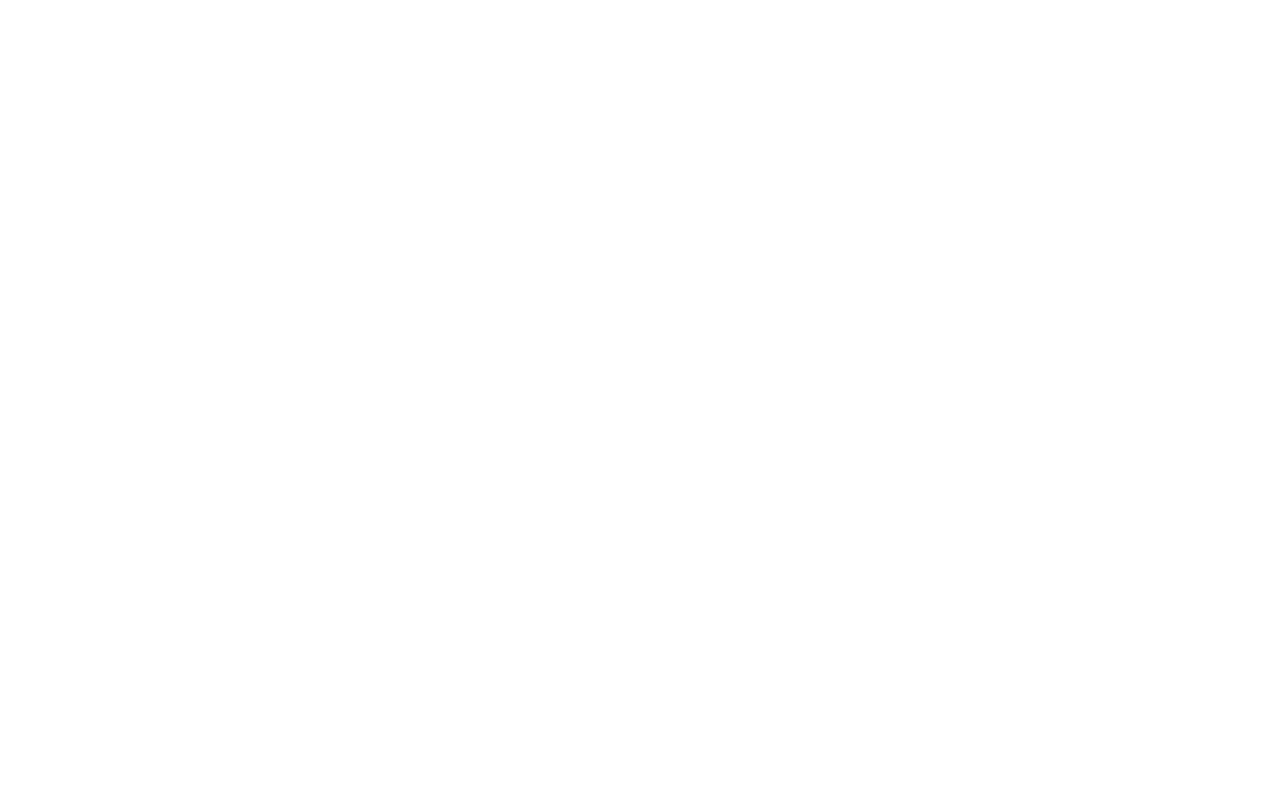
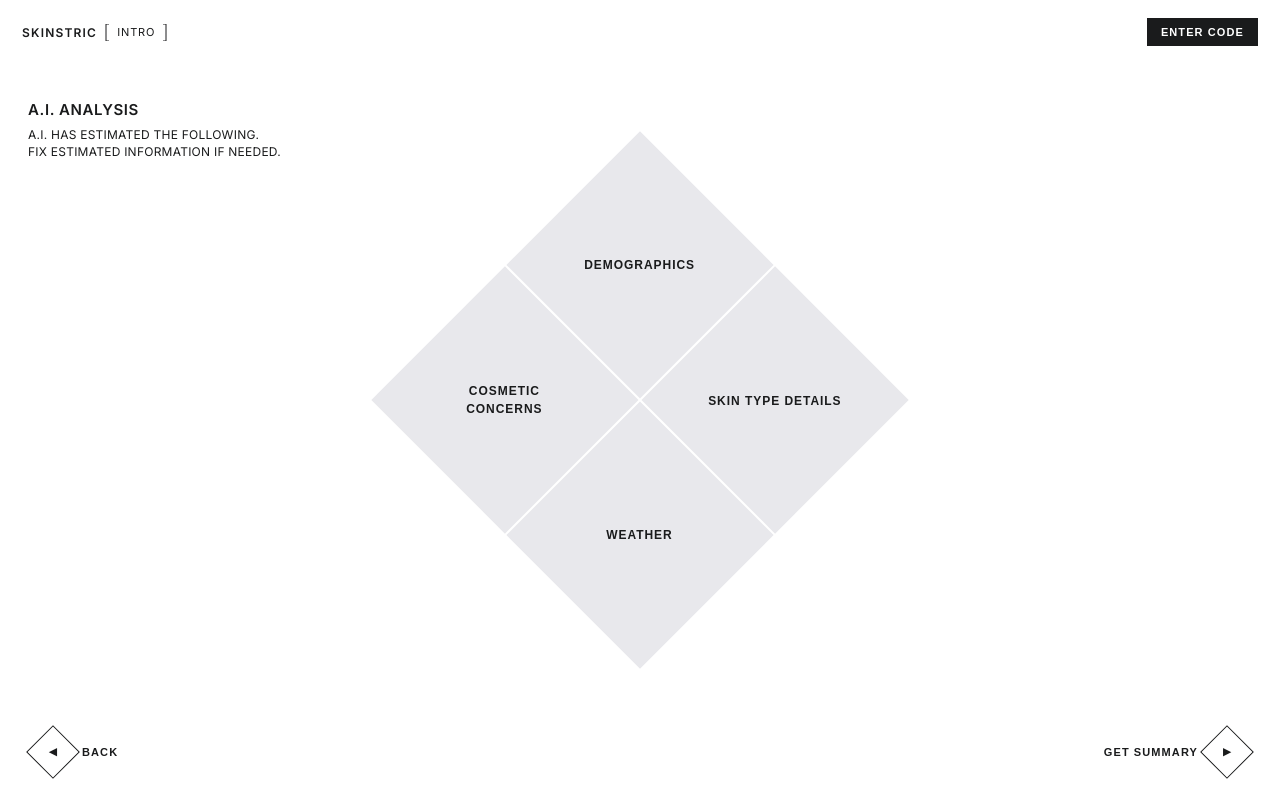
Before and after one commit to navv-r/Skinstric-Internship, a React (Create React App) app: page /select in a window 1280 px wide. Before the commit this address had no page. Built offline with nearby package versions, Linux system fonts and the light colour scheme.

Commit message:
completed the select page

```diff
--- a/src/App.js
+++ b/src/App.js
@@ -4,6 +4,7 @@
 import ResultPage from "./pages/ResultPage";
 import CameraPage from "./pages/CameraPage";
 import CameraCapturePage from "./pages/CameraCapturePage";
+import SelectPage from "./pages/SelectPage";
 import "./App.css";
 
 function App() {
@@ -15,6 +16,7 @@
         <Route path="/result" element={<ResultPage />} />
         <Route path="/camera" element={<CameraPage />} />
         <Route path="/camera/capture" element={<CameraCapturePage />} />
+        <Route path="/select" element={<SelectPage />} />
       </Routes>
     </BrowserRouter>
   );
--- a/src/pages/ResultPage.jsx
+++ b/src/pages/ResultPage.jsx
@@ -102,6 +102,7 @@
       }
       await new Promise(r => setTimeout(r, 3000));
       alert("Your image has been successfully analyzed.");
+      navigate("/select", { state: { demographics } });
     }
     analyze();
   }, [isLoading, previewImage]);
--- /dev/null
+++ b/src/pages/SelectPage.css
@@ -0,0 +1,226 @@
+/* ── Base ── */
+.select {
+  position: relative;
+  width: 100vw;
+  height: 100vh;
+  background: #ffffff;
+  overflow: hidden;
+  font-family: 'Inter', 'Raleway', sans-serif;
+  opacity: 0;
+  transition: opacity 0.4s ease;
+}
+
+.select--mounted {
+  opacity: 1;
+}
+
+/* ── Nav ── */
+.select__nav {
+  position: absolute;
+  top: 0;
+  left: 0;
+  right: 0;
+  height: 64px;
+  z-index: 10;
+  display: flex;
+  align-items: center;
+  justify-content: space-between;
+  padding: 0 22px;
+  opacity: 0;
+  transform: translateY(-6px);
+  transition: opacity 0.5s ease 0.1s, transform 0.5s ease 0.1s;
+}
+
+.select--mounted .select__nav {
+  opacity: 1;
+  transform: translateY(0);
+}
+
+.select__nav-left {
+  display: flex;
+  align-items: center;
+  gap: 8px;
+}
+
+.select__logo {
+  font-size: 12px;
+  font-weight: 600;
+  letter-spacing: 0.1em;
+  color: #1a1b1c;
+}
+
+.select__nav-label {
+  font-size: 11px;
+  color: #1a1b1c;
+  letter-spacing: 0.08em;
+}
+
+.select__enter-code {
+  font-size: 11px;
+  font-weight: 600;
+  letter-spacing: 0.1em;
+  color: #ffffff;
+  background: #1a1b1c;
+  border: none;
+  padding: 8px 14px;
+  cursor: pointer;
+}
+
+/* ── Heading ── */
+.select__heading {
+  position: absolute;
+  top: 100px;
+  left: 28px;
+  opacity: 0;
+  transform: translateY(6px);
+  transition: opacity 0.5s ease 0.2s, transform 0.5s ease 0.2s;
+}
+
+.select--mounted .select__heading {
+  opacity: 1;
+  transform: translateY(0);
+}
+
+.select__title {
+  font-size: 15px;
+  font-weight: 700;
+  letter-spacing: 0.04em;
+  color: #1a1b1c;
+  margin: 0 0 8px 0;
+}
+
+.select__subtitle {
+  font-size: 12px;
+  color: #1a1b1c;
+  margin: 2px 0;
+  letter-spacing: 0.02em;
+}
+
+/* ── Diamond grid ── */
+/*
+  A 2×2 CSS grid rotated 45° creates 4 diamond-shaped cells arranged
+  as top / left / right / bottom (like a compass rose).
+  The wrapper is centered; overflow: visible lets the diamonds extend past bounds.
+*/
+.select__grid-wrapper {
+  position: absolute;
+  top: 50%;
+  left: 50%;
+  transform: translate(-50%, -50%);
+  opacity: 0;
+  transition: opacity 0.5s ease 0.3s;
+}
+
+.select--mounted .select__grid-wrapper {
+  opacity: 1;
+}
+
+.select__grid {
+  width: 380px;
+  height: 380px;
+  display: grid;
+  grid-template-columns: 1fr 1fr;
+  grid-template-rows: 1fr 1fr;
+  gap: 2px;
+  transform: rotate(45deg);
+  background: #ffffff; /* gap color */
+}
+
+.select__cell {
+  background: #e8e8ec;
+  border: none;
+  cursor: pointer;
+  display: flex;
+  align-items: center;
+  justify-content: center;
+  padding: 0;
+  transition: background 0.2s ease;
+}
+
+.select__cell:hover {
+  background: #d8d8de;
+}
+
+/* ── Hover ring ── */
+/*
+  A border-only square centered on the grid, rotated 45° so it looks like a diamond.
+  It scales from 0→1 when any cell is hovered, giving the illusion of popping out
+  from the center to wrap all four diamonds.
+  Size: slightly larger than the grid (380px) so it clears the outer tips.
+*/
+.select__hover-ring {
+  position: absolute;
+  top: 50%;
+  left: 50%;
+  width: 430px;
+  height: 430px;
+  margin-top: -215px;
+  margin-left: -215px;
+  border: 2px dotted rgba(26, 27, 28, 0.45);
+  transform: rotate(45deg) scale(0);
+  transform-origin: center center;
+  transition: transform 0.5s cubic-bezier(0.34, 1.2, 0.64, 1);
+  pointer-events: none;
+  z-index: 2;
+}
+
+.select__hover-ring--visible {
+  transform: rotate(45deg) scale(1);
+}
+
+.select__cell span {
+  display: block;
+  transform: rotate(-45deg);
+  font-size: 12px;
+  font-weight: 600;
+  letter-spacing: 0.08em;
+  color: #1a1b1c;
+  text-align: center;
+  line-height: 1.5;
+}
+
+/* ── Bottom nav ── */
+.select__back,
+.select__summary {
+  position: absolute;
+  bottom: 28px;
+  display: flex;
+  align-items: center;
+  gap: 10px;
+  background: none;
+  border: none;
+  cursor: pointer;
+  font-size: 11px;
+  font-weight: 600;
+  letter-spacing: 0.1em;
+  color: #1a1b1c;
+  opacity: 0;
+  transition: opacity 0.5s ease 0.4s;
+}
+
+.select--mounted .select__back,
+.select--mounted .select__summary {
+  opacity: 1;
+}
+
+.select__back    { left: 28px; }
+.select__summary { right: 28px; }
+
+.select__nav-diamond {
+  width: 36px;
+  height: 36px;
+  border: 1.5px solid #1a1b1c;
+  transform: rotate(45deg);
+  display: flex;
+  align-items: center;
+  justify-content: center;
+  flex-shrink: 0;
+}
+
+.select__nav-arrow {
+  transform: rotate(-45deg);
+  font-size: 10px;
+  color: #1a1b1c;
+  display: block;
+  line-height: 1;
+}
--- /dev/null
+++ b/src/pages/SelectPage.jsx
@@ -0,0 +1,121 @@
+import { useState, useEffect, useRef } from "react";
+import { useNavigate, useLocation } from "react-router-dom";
+import "./SelectPage.css";
+
+export default function SelectPage() {
+  const navigate = useNavigate();
+  const location = useLocation();
+  const [mounted, setMounted] = useState(false);
+  const [cellHovered, setCellHovered] = useState(false);
+  const activeCell = useRef(null);
+  const timer = useRef(null);
+
+  function handleCellEnter(idx) {
+    clearTimeout(timer.current);
+    const wasHovering = activeCell.current !== null;
+    activeCell.current = idx;
+    if (wasHovering) {
+      // Retract first, then pop out on the new cell
+      setCellHovered(false);
+      timer.current = setTimeout(() => setCellHovered(true), 120);
+    } else {
+      setCellHovered(true);
+    }
+  }
+
+  function handleCellLeave() {
+    // Short delay so moving between cells doesn't trigger a retract
+    timer.current = setTimeout(() => {
+      activeCell.current = null;
+      setCellHovered(false);
+    }, 40);
+  }
+
+  useEffect(() => {
+    const t = setTimeout(() => setMounted(true), 50);
+    return () => clearTimeout(t);
+  }, []);
+
+  return (
+    <div className={`select ${mounted ? "select--mounted" : ""}`}>
+
+      {/* Nav */}
+      <nav className="select__nav">
+        <div className="select__nav-left">
+          <span className="select__logo">SKINSTRIC</span>
+          <svg width="4" height="17" viewBox="0 0 4 17" fill="none" aria-hidden="true">
+            <line x1="1" y1="0" x2="1" y2="17" stroke="#1a1b1c" strokeWidth="1"/>
+            <line x1="1" y1="0" x2="4" y2="0" stroke="#1a1b1c" strokeWidth="1"/>
+            <line x1="1" y1="17" x2="4" y2="17" stroke="#1a1b1c" strokeWidth="1"/>
+          </svg>
+          <span className="select__nav-label">INTRO</span>
+          <svg width="4" height="17" viewBox="0 0 4 17" fill="none" aria-hidden="true">
+            <line x1="3" y1="0" x2="3" y2="17" stroke="#1a1b1c" strokeWidth="1"/>
+            <line x1="3" y1="0" x2="0" y2="0" stroke="#1a1b1c" strokeWidth="1"/>
+            <line x1="3" y1="17" x2="0" y2="17" stroke="#1a1b1c" strokeWidth="1"/>
+          </svg>
+        </div>
+        <button className="select__enter-code">ENTER CODE</button>
+      </nav>
+
+      {/* Heading */}
+      <div className="select__heading">
+        <h2 className="select__title">A.I. ANALYSIS</h2>
+        <p className="select__subtitle">A.I. HAS ESTIMATED THE FOLLOWING.</p>
+        <p className="select__subtitle">FIX ESTIMATED INFORMATION IF NEEDED.</p>
+      </div>
+
+      {/* Diamond grid — 2×2 square rotated 45° */}
+      <div className="select__grid-wrapper">
+        {/* Hover ring — scales out from center when any cell is hovered */}
+        <div className={`select__hover-ring ${cellHovered ? "select__hover-ring--visible" : ""}`} />
+        <div className="select__grid">
+          <button
+            className="select__cell"
+            onMouseEnter={() => handleCellEnter(0)}
+            onMouseLeave={handleCellLeave}
+          >
+            <span>DEMOGRAPHICS</span>
+          </button>
+          <button
+            className="select__cell"
+            onMouseEnter={() => handleCellEnter(1)}
+            onMouseLeave={handleCellLeave}
+          >
+            <span>SKIN TYPE DETAILS</span>
+          </button>
+          <button
+            className="select__cell"
+            onMouseEnter={() => handleCellEnter(2)}
+            onMouseLeave={handleCellLeave}
+          >
+            <span>COSMETIC<br />CONCERNS</span>
+          </button>
+          <button
+            className="select__cell"
+            onMouseEnter={() => handleCellEnter(3)}
+            onMouseLeave={handleCellLeave}
+          >
+            <span>WEATHER</span>
+          </button>
+        </div>
+      </div>
+
+      {/* Bottom nav */}
+      <button className="select__back" onClick={() => navigate(-1)}>
+        <div className="select__nav-diamond">
+          <span className="select__nav-arrow">&#9664;</span>
+        </div>
+        <span>BACK</span>
+      </button>
+
+      <button className="select__summary" onClick={() => navigate("/summary")}>
+        <span>GET SUMMARY</span>
+        <div className="select__nav-diamond">
+          <span className="select__nav-arrow">&#9654;</span>
+        </div>
+      </button>
+
+    </div>
+  );
+}
```
